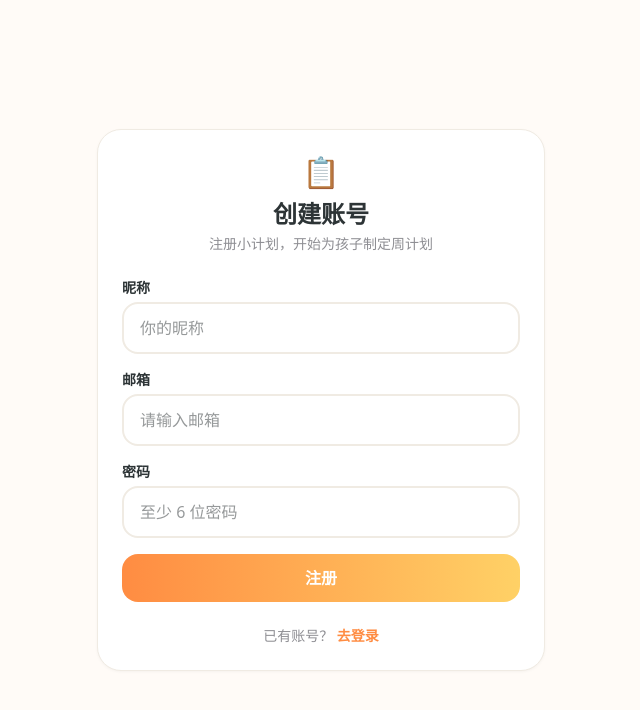
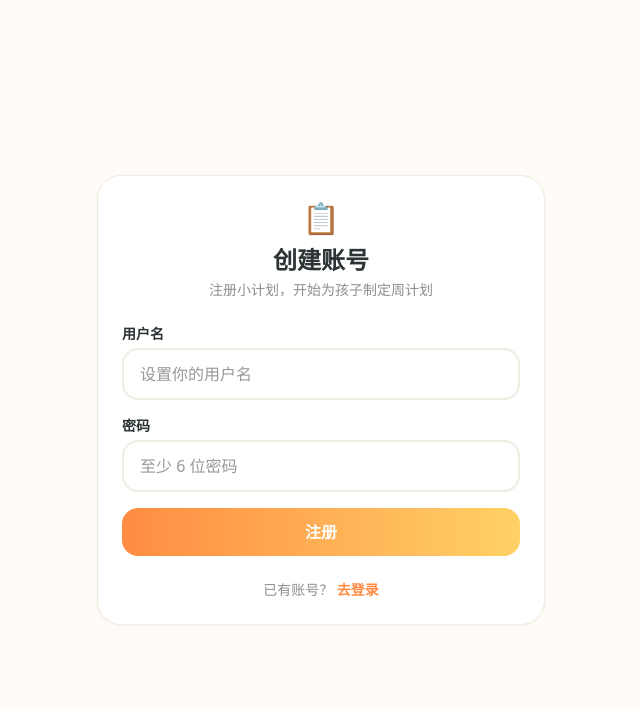
Before and after one commit to brucesunxi/weekplan, a Next.js app: page /register in a window 1280 px wide. Shown: the top 710 px of the page, without its empty margins (319-959 px from the left). Built offline with nearby package versions, Linux system fonts and the light colour scheme.

Commit message:
简化认证：纯用户名密码登录，去掉邮箱/Google OAuth

```diff
--- a/app/(auth)/login/page.tsx
+++ b/app/(auth)/login/page.tsx
@@ -8,7 +8,7 @@ import { motion } from "framer-motion";
 
 export default function LoginPage() {
   const router = useRouter();
-  const [email, setEmail] = useState("");
+  const [username, setUsername] = useState("");
   const [password, setPassword] = useState("");
   const [error, setError] = useState("");
   const [loading, setLoading] = useState(false);
@@ -19,7 +19,7 @@ export default function LoginPage() {
     setLoading(true);
 
     const result = await signIn("credentials", {
-      email,
+      username,
       password,
       redirect: false,
     });
@@ -51,12 +51,12 @@ export default function LoginPage() {
 
           <form onSubmit={handleSubmit} className="space-y-4">
             <div>
-              <label className="block text-sm font-bold mb-1">邮箱</label>
+              <label className="block text-sm font-bold mb-1">用户名</label>
               <input
-                type="email"
-                value={email}
-                onChange={(e) => setEmail(e.target.value)}
-                placeholder="请输入邮箱"
+                type="text"
+                value={username}
+                onChange={(e) => setUsername(e.target.value)}
+                placeholder="请输入用户名"
                 className="cute-input"
                 required
               />
--- a/app/(auth)/register/page.tsx
+++ b/app/(auth)/register/page.tsx
@@ -8,8 +8,7 @@ import { signIn } from "next-auth/react";
 
 export default function RegisterPage() {
   const router = useRouter();
-  const [name, setName] = useState("");
-  const [email, setEmail] = useState("");
+  const [username, setUsername] = useState("");
   const [password, setPassword] = useState("");
   const [error, setError] = useState("");
   const [loading, setLoading] = useState(false);
@@ -23,7 +22,7 @@ export default function RegisterPage() {
       const res = await fetch("/api/auth/register", {
         method: "POST",
         headers: { "Content-Type": "application/json" },
-        body: JSON.stringify({ name, email, password }),
+        body: JSON.stringify({ username, password }),
       });
 
       if (!res.ok) {
@@ -34,7 +33,7 @@ export default function RegisterPage() {
       }
 
       // Auto sign in after registration
-      await signIn("credentials", { email, password, redirect: false });
+      await signIn("credentials", { username, password, redirect: false });
       router.push("/");
       router.refresh();
     } catch {
@@ -59,24 +58,12 @@ export default function RegisterPage() {
 
           <form onSubmit={handleSubmit} className="space-y-4">
             <div>
-              <label className="block text-sm font-bold mb-1">昵称</label>
+              <label className="block text-sm font-bold mb-1">用户名</label>
               <input
                 type="text"
-                value={name}
-                onChange={(e) => setName(e.target.value)}
-                placeholder="你的昵称"
-                className="cute-input"
-                required
-              />
-            </div>
-
-            <div>
-              <label className="block text-sm font-bold mb-1">邮箱</label>
-              <input
-                type="email"
-                value={email}
-                onChange={(e) => setEmail(e.target.value)}
-                placeholder="请输入邮箱"
+                value={username}
+                onChange={(e) => setUsername(e.target.value)}
+                placeholder="设置你的用户名"
                 className="cute-input"
                 required
               />
--- a/app/(dashboard)/layout.tsx
+++ b/app/(dashboard)/layout.tsx
@@ -56,7 +56,7 @@ export default function DashboardLayout({
             ))}
             <div className="flex items-center gap-3 ml-2 pl-4 border-l border-border">
               <span className="text-sm text-muted-foreground">
-                {session?.user?.name || session?.user?.email}
+                {session?.user?.name}
               </span>
               <button
                 onClick={() => signOut()}
--- a/app/api/auth/register/route.ts
+++ b/app/api/auth/register/route.ts
@@ -4,14 +4,18 @@ import { hash } from "@/lib/crypto";
 
 export async function POST(req: Request) {
   try {
-    const { name, email, password } = await req.json();
+    const { username, password } = await req.json();
 
-    if (!name || !email || !password) {
-      return NextResponse.json({ error: "请填写所有必填项" }, { status: 400 });
+    if (!username || !password) {
+      return NextResponse.json({ error: "请填写用户名和密码" }, { status: 400 });
     }
 
     if (password.length < 6) {
       return NextResponse.json({ error: "密码至少 6 位" }, { status: 400 });
+    }
+
+    if (username.length < 2) {
+      return NextResponse.json({ error: "用户名至少 2 个字符" }, { status: 400 });
     }
 
     const kv = new Redis({
@@ -19,29 +23,20 @@ export async function POST(req: Request) {
       token: process.env.KV_REST_API_TOKEN || "",
     });
 
-    // Check if email exists
-    const existing = await kv.hgetall(`user:email:${email}`);
+    // Check if username exists
+    const existing = await kv.hgetall(`user:${username}`);
     if (existing) {
-      return NextResponse.json({ error: "该邮箱已注册" }, { status: 409 });
+      return NextResponse.json({ error: "该用户名已被注册" }, { status: 409 });
     }
 
     const id = crypto.randomUUID();
     const hashedPassword = await hash(password);
 
-    // Store user
-    await kv.hset(`user:${id}`, {
+    // Store user by username
+    await kv.hset(`user:${username}`, {
       id,
-      name,
-      email,
+      password: hashedPassword,
       createdAt: Date.now(),
-    });
-
-    // Store email index
-    await kv.hset(`user:email:${email}`, {
-      id,
-      name,
-      email,
-      password: hashedPassword,
     });
 
     return NextResponse.json({ success: true, id });
--- a/lib/auth.ts
+++ b/lib/auth.ts
@@ -1,6 +1,6 @@
 import NextAuth from "next-auth";
 import Credentials from "next-auth/providers/credentials";
-import { compare, hash } from "./crypto";
+import { compare } from "./crypto";
 
 declare module "next-auth" {
   interface User {
@@ -13,11 +13,11 @@ export const { handlers, signIn, signOut, auth } = NextAuth({
     Credentials({
       name: "credentials",
       credentials: {
-        email: { label: "邮箱", type: "email" },
+        username: { label: "用户名", type: "text" },
         password: { label: "密码", type: "password" },
       },
       async authorize(credentials) {
-        if (!credentials?.email || !credentials?.password) return null;
+        if (!credentials?.username || !credentials?.password) return null;
 
         const { Redis } = await import("@upstash/redis");
         const kv = new Redis({
@@ -25,16 +25,16 @@ export const { handlers, signIn, signOut, auth } = NextAuth({
           token: process.env.KV_REST_API_TOKEN || "",
         });
 
-        const email = credentials.email as string;
+        const username = credentials.username as string;
         const password = credentials.password as string;
 
-        const userData = await kv.hgetall(`user:email:${email}`) as Record<string, string> | null;
+        const userData = await kv.hgetall(`user:${username}`) as Record<string, string> | null;
         if (!userData) return null;
 
         const valid = await compare(password, userData.password);
         if (!valid) return null;
 
-        return { id: userData.id, name: userData.name, email: userData.email };
+        return { id: userData.id, name: username, email: "" };
       },
     }),
   ],
@@ -47,10 +47,14 @@ export const { handlers, signIn, signOut, auth } = NextAuth({
   callbacks: {
     async jwt({ token, user }) {
       if (user) token.id = user.id;
+      if (user) token.name = user.name;
       return token;
     },
     async session({ session, token }) {
-      if (session.user) session.user.id = token.id as string;
+      if (session.user) {
+        session.user.id = token.id as string;
+        session.user.name = token.name as string;
+      }
       return session;
     },
   },
```
Also changed, not shown: 2 other files (tests, documents, lock files or other folders).
